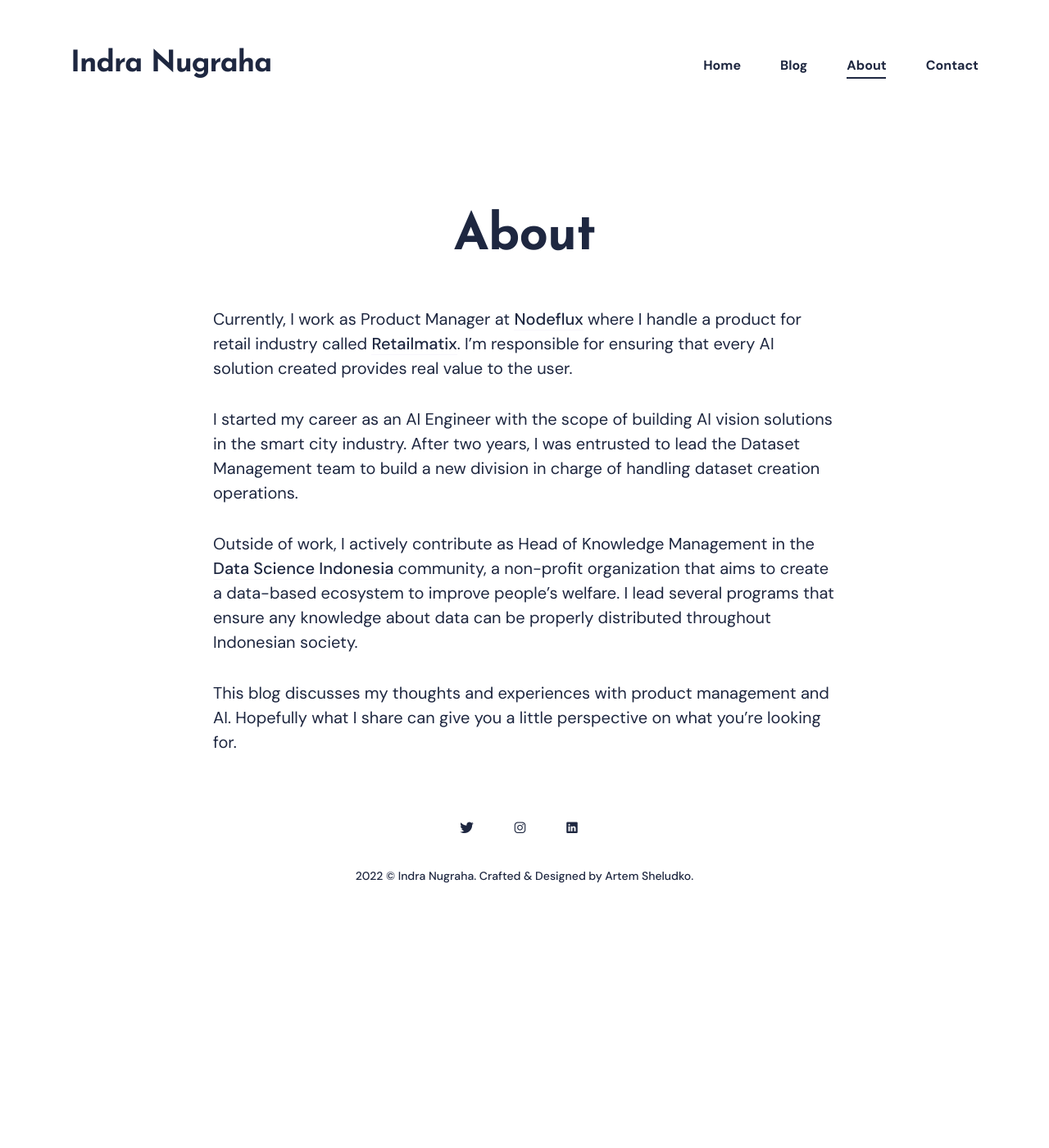
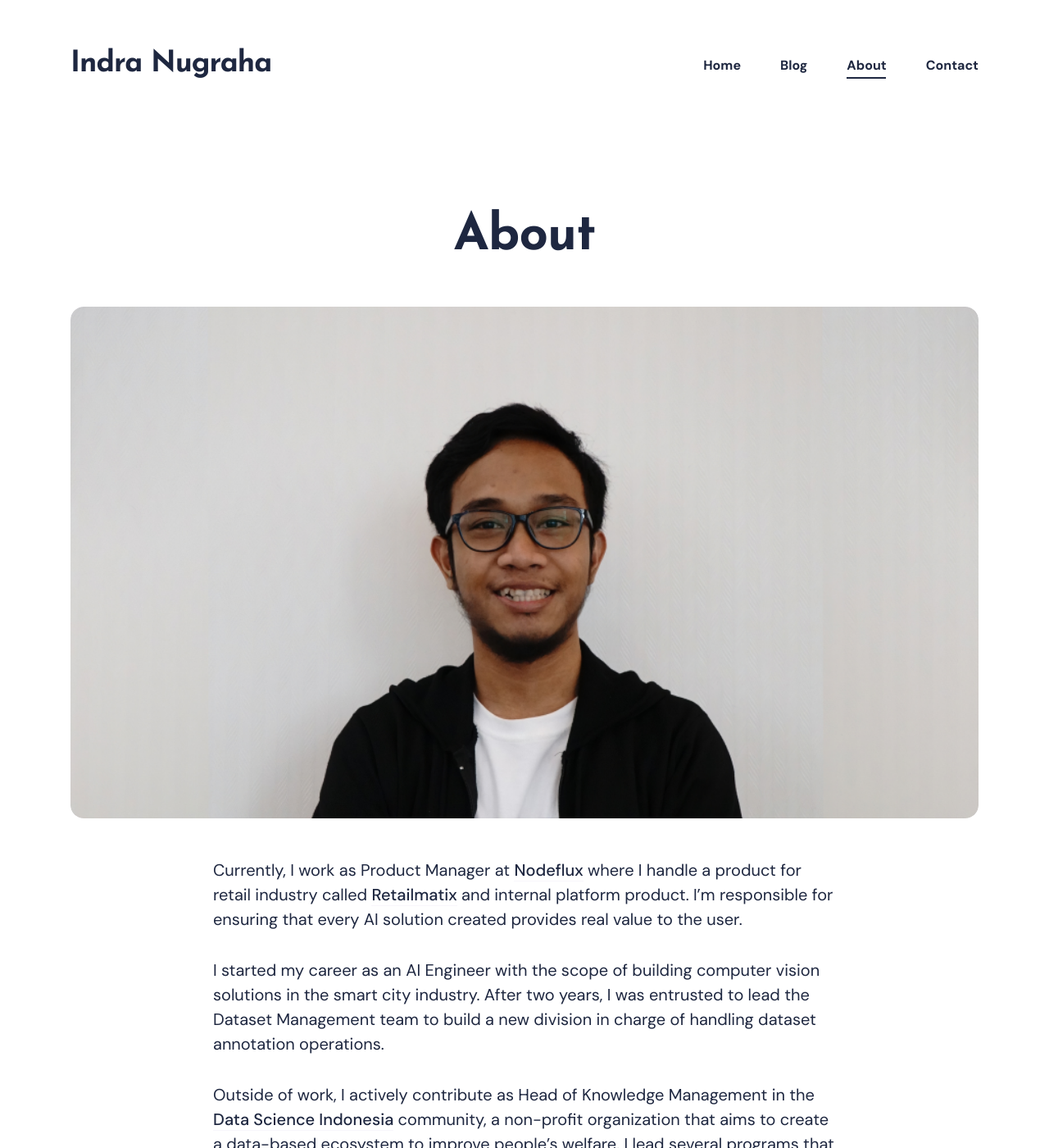
Before and after one commit to indrango/indrango.github.io, a Jekyll site: the page built from _pages/about.md, in a window 1280 px wide and 1400 px high. Shown: the whole window at 82% size. Built offline with Jekyll 4.4.1, drawn with Linux system fonts in a browser that asks for light colours; nearby versions of some CDN libraries; some of the changed text lies outside the part shown.

Commit message:
change setting & about section

```diff
--- a/_data/settings.yml
+++ b/_data/settings.yml
@@ -25,9 +25,8 @@ menu__settings:
 #-------------------------------
 # Hero Settings
 hero:
-  hero__title: Hi, my name's Indra. I'm Product Manager & AI Enthusiast.
-  hero__description:  I'm a product manager at an AI company in Jakarta, Indonesia. For almost four years I have worked in the industry from engineering, dataset operations, to product development. I'm excited to explore how AI-enabled products can make people's lives better.
-
+  hero__title: Hi, I'm Indra Nugraha
+  hero__description:  Product Manager and AI enthusiast based in Indonesia. I've over four years of experience from software engineering, operations management to product development. I'm excited to explore how AI-enabled products can make people's lives better.
 
 #-------------------------------
 # # Portfolio Settings
--- a/_pages/about.md
+++ b/_pages/about.md
@@ -2,13 +2,13 @@
 layout: page
 title: About
 permalink: /about/
-# image: '/images/01.jpg'
+image: '/images/profile-large.png'
 ---
 
-Currently, I work as Product Manager at [Nodeflux](https://www.nodeflux.io/) where I handle a product for retail industry called [Retailmatix](https://retailmatix.com/). I'm responsible for ensuring that every AI solution created provides real value to the user.
+Currently, I work as Product Manager at [Nodeflux](https://www.nodeflux.io/) where I handle a product for retail industry called [Retailmatix](https://retailmatix.com/) and internal platform product. I'm responsible for ensuring that every AI solution created provides real value to the user.
 
-I started my career as an AI Engineer with the scope of building AI vision solutions in the smart city industry. After two years, I was entrusted to lead the Dataset Management team to build a new division in charge of handling dataset creation operations.
+I started my career as an AI Engineer with the scope of building computer vision solutions in the smart city industry. After two years, I was entrusted to lead the Dataset Management team to build a new division in charge of handling dataset annotation operations.
 
 Outside of work, I actively contribute as Head of Knowledge Management in the [Data Science Indonesia](https://datascience.or.id/) community, a non-profit organization that aims to create a data-based ecosystem to improve people's welfare. I lead several programs that ensure any knowledge about data can be properly distributed throughout Indonesian society.
 
-This blog discusses my thoughts and experiences with product management and AI. Hopefully what I share can give you a little perspective on what you're looking for.
+This blog discusses my thoughts and experiences with startup, product development and AI. Hopefully what I share can give you a little perspective on what you're looking for.
--- a/_pages/contact.html
+++ b/_pages/contact.html
@@ -27,6 +27,4 @@ permalink: /contact/
       <button class="button" type="submit">Send Message</button>
     </div>
   </form>
-
-
 </div>
--- a/blog/index.html
+++ b/blog/index.html
@@ -1,7 +1,7 @@
 ---
 layout: default
 title: Blog
-description: 'This blog feature contains thoughts on product management and AI'
+description: 'This blog feature contains thoughts on working at startup, product development and AI products.'
 ---
 
 <!-- begin hero -->
```
Also changed, not shown: images/profile-large.png (added).
